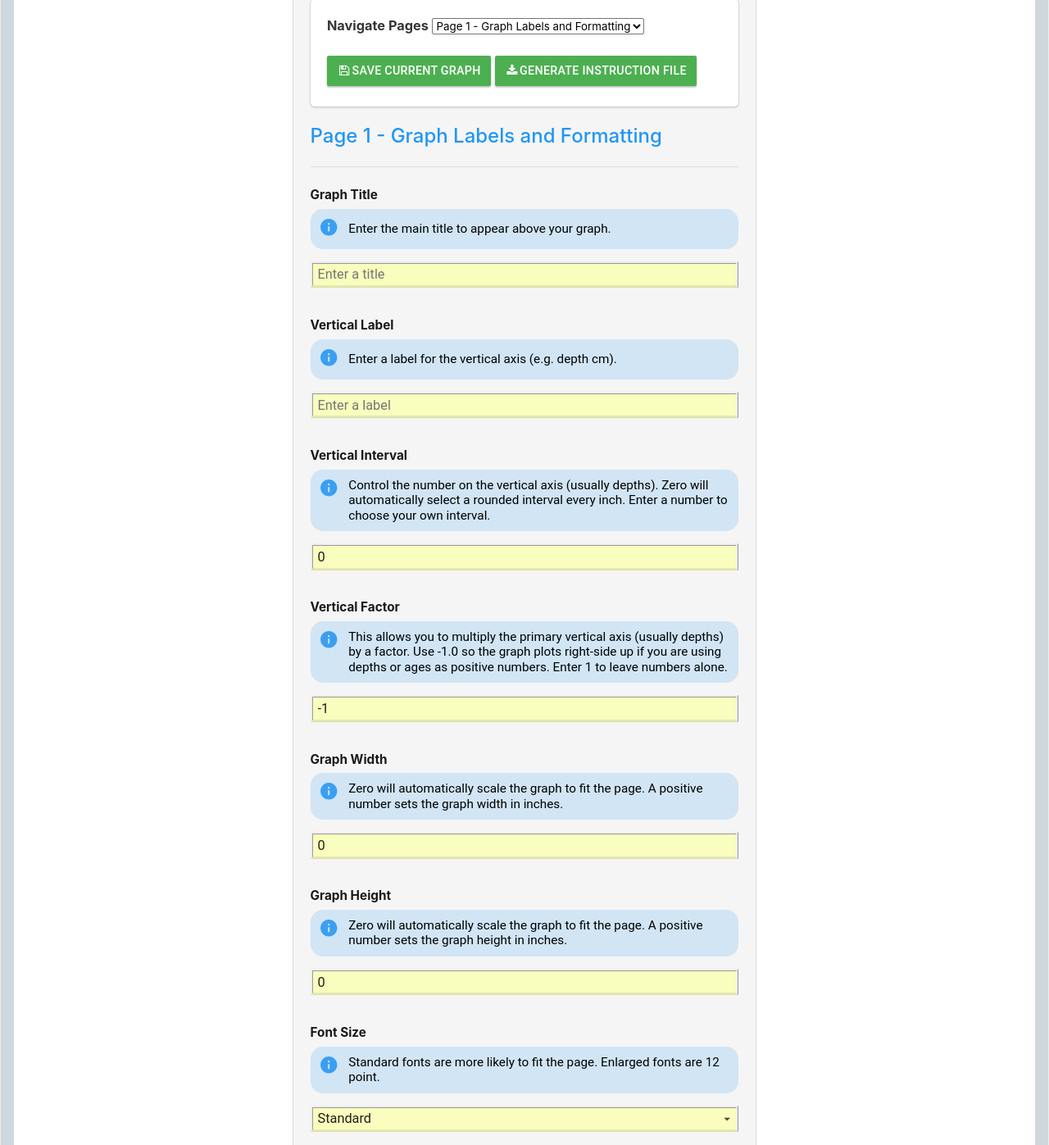
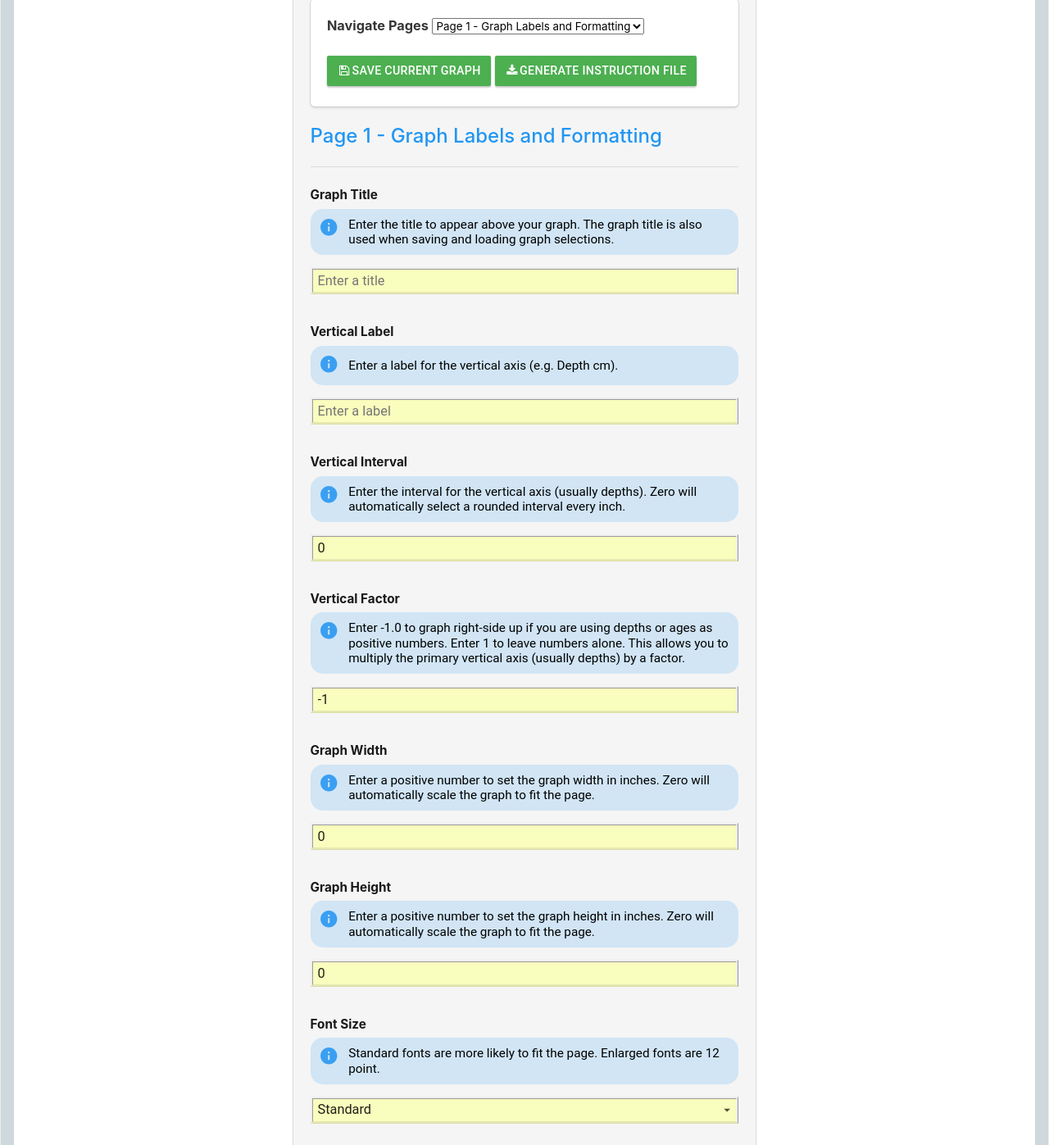
Before and after one commit to mnaircckel/calpalyn-web-gen, a Flask app: page / in a window 1280 px wide, after a click on "CREATE GRAPH". Shown: the part 161-1558 px from the top of the page at 82% size. Run offline with Flask 2, Linux system fonts and the light colour scheme.

Commit message:
Update desc. for info boxes

```diff
--- a/templates/index.html
+++ b/templates/index.html
@@ -59,27 +59,27 @@
           <!-- Section 1 -->
           <div v-show="page === 1">
             <label class="label">Graph Title</label>
-            <ui-alert :dismissible="false">Enter the main title to appear above your graph.</ui-alert>
+            <ui-alert :dismissible="false">Enter the title to appear above your graph. The graph title is also used when saving and loading graph selections.</ui-alert>
             <ui-textbox v-model="line25" placeholder="Enter a title"></ui-textbox>
 
             <label class="label">Vertical Label</label>
-            <ui-alert :dismissible="false">Enter a label for the vertical axis (e.g. depth cm).</ui-alert>
+            <ui-alert :dismissible="false">Enter a label for the vertical axis (e.g. Depth cm).</ui-alert>
             <ui-textbox v-model="line24" placeholder="Enter a label"></ui-textbox>
 
             <label class="label">Vertical Interval</label>
-            <ui-alert :dismissible="false">Control the number on the vertical axis (usually depths). Zero will automatically select a rounded interval every inch. Enter a number to choose your own interval.</ui-alert>
+            <ui-alert :dismissible="false">Enter the interval for the vertical axis (usually depths). Zero will automatically select a rounded interval every inch.</ui-alert>
             <ui-textbox v-model="line22Box3"></ui-textbox>
 
             <label class="label">Vertical Factor</label>
-            <ui-alert :dismissible="false">This allows you to multiply the primary vertical axis (usually depths) by a factor. Use -1.0 so the graph plots right-side up if you are using depths or ages as positive numbers. Enter 1 to leave numbers alone.</ui-alert>
+            <ui-alert :dismissible="false">Enter -1.0 to graph right-side up if you are using depths or ages as positive numbers. Enter 1 to leave numbers alone. This allows you to multiply the primary vertical axis (usually depths) by a factor.</ui-alert>
             <ui-textbox v-model="line1Box2"></ui-textbox>
 
             <label class="label">Graph Width</label>
-            <ui-alert :dismissible="false">Zero will automatically scale the graph to fit the page. A positive number sets the graph width in inches.</ui-alert>
+            <ui-alert :dismissible="false">Enter a positive number to set the graph width in inches. Zero will automatically scale the graph to fit the page.</ui-alert>
             <ui-textbox v-model="line22Box2"></ui-textbox>
 
             <label class="label">Graph Height</label>
-            <ui-alert :dismissible="false">Zero will automatically scale the graph to fit the page. A positive number sets the graph height in inches.</ui-alert>
+            <ui-alert :dismissible="false">Enter a positive number to set the graph height in inches. Zero will automatically scale the graph to fit the page.</ui-alert>
             <ui-textbox v-model="line22Box1"></ui-textbox>
 
             <label class="label">Font Size</label>
@@ -346,11 +346,11 @@
                 <ui-select has-search v-model="line20Box1" placeholder="Please select an option" :options="taxaPosFiltered"></ui-select>
 
                 <label class="label">Plot Type</label>
-                <ui-alert :dismissible="false">Choose how you would like to graph this taxon.</ui-alert>
+                <ui-alert :dismissible="false">Choose how you would like to plot this taxon.</ui-alert>
                 <ui-select v-model="line20ABox6" placeholder="Please select an option" :options="['Sawtooth', 'Bar']"></ui-select>
 
                 <label class="label">Normalization Subtotal</label>
-                <ui-alert :dismissible="false">Choose subtotal to be used for normalizing this taxon. If you want to graph as raw data, leave blank.</ui-alert>
+                <ui-alert :dismissible="false">Choose the subtotal to be used for normalizing this taxon. If you want to plot as raw data, leave blank.</ui-alert>
                 <ui-select has-search v-model="line20Box3" placeholder="Please select an option" :options="normalizationSums"></ui-select>
 
                 <label class="label">Normalization Method</label>
@@ -376,7 +376,7 @@
                 <ui-select v-model="line20ABox2" placeholder="Please select an option" :options="['No Group', 'Trees', 'Shrubs', 'Herbs', 'Ferns', 'Aquatics', 'Herbs and Shrubs']"></ui-select>
 
                 <label class="label">Horizontal Scale</label>
-                <ui-alert :dismissible="false">Leave blank to automatically choose the horizontal interval or enter the actual units for the horizontal interval manually. The smaller the number you enter the more space this taxon curve will take up. Getting this right can take sometrial and error. You may want to keep adjusting until all the taxa graphed take up similar space or you may want to make all the horizontal intervals the same to make plots true to scale.</ui-alert>
+                <ui-alert :dismissible="false">Leave blank to automatically choose the horizontal interval or enter the actual units for the horizontal interval manually. The smaller the number you enter the more space this taxon curve will take up. Getting this right can take some trial and error. You may want to keep adjusting until all the taxa graphed take up similar space or you may want to make all the horizontal intervals the same to make plots true to scale.</ui-alert>
                 <ui-textbox v-model="line20Box5"></ui-textbox>
 
                 <div v-show="line20ABox6 === 'Sawtooth'">
@@ -386,7 +386,7 @@
                 </div>
 
                 <label class="label">Horizontal Axis Label</label>
-                <ui-alert :dismissible="false">Choose a label to place below the taxon being graphed. There is not enough room to place a label below every taxon graphed. It is best to use one or two labels that apply to several plotted taxa (e.g. % non-aquatic pollen).</ui-alert>
+                <ui-alert :dismissible="false">Choose a label to place below the taxon being graphed. There is not always enough room to place a label below every taxon graphed. It is best to use one or two labels that apply to several plotted taxa (e.g. % non-aquatic pollen).</ui-alert>
                 <ui-textbox v-model="line20Box6"></ui-textbox>
 
                 <div v-show="line20ABox6 === 'Sawtooth'">
@@ -431,7 +431,7 @@
               <ui-textbox v-model="line26A" placeholder="Enter a label"></ui-textbox>
 
               <label class="label">Chronology Numbering</label>
-              <ui-alert :dismissible="false">Enter 0 for a rounded interval approximately equal to one- fiftieth of your oldest date. Number labels are placed once every five tick marks. Enter a positive number to choose your own interval (spacing of ticks) in years.</ui-alert>
+              <ui-alert :dismissible="false">Enter 0 for a rounded interval approximately equal to one-fiftieth of your oldest date. Number labels are placed once every five tick marks. Enter a positive number to choose your own interval (spacing of ticks) in years.</ui-alert>
               <ui-textbox v-model="line22Box4"></ui-textbox>
 
               <!-- Dates -->
@@ -532,7 +532,7 @@
                 </table>
                 <section class="section">
                   <label class="label">Upper Bound Position</label>
-                  <ui-alert :dismissible="false">Enter a number for the upper position of this stratigraphic zone. Use same units as the first column of your data file (usually depths). Positions must be ordered from top to bottom.</ui-alert>
+                  <ui-alert :dismissible="false">Enter a number for the upper position of this stratigraphic zone. Use the same units as the first column of your data file (usually depths). Positions must be ordered from top to bottom.</ui-alert>
                   <ui-textbox v-model="line27Box1"></ui-textbox>
 
                   <label class="label">Boundary Type</label>
@@ -589,7 +589,7 @@
                 </table>
                 <section class="section">
                   <label class="label">Zone Line Position</label>
-                  <ui-alert :dismissible="false">Enter a number for the position of this zone line. Use same units as the first column of your data file (usually depths). Positions must be ordered from top to bottom.</ui-alert>
+                  <ui-alert :dismissible="false">Enter a number for the position of this zone line. Use the same units as the first column of your data file (usually depths). Positions must be ordered from top to bottom.</ui-alert>
                   <ui-textbox v-model="line30Box1"></ui-textbox>
 
                   <label class="label">Zone Line Style</label>
```
